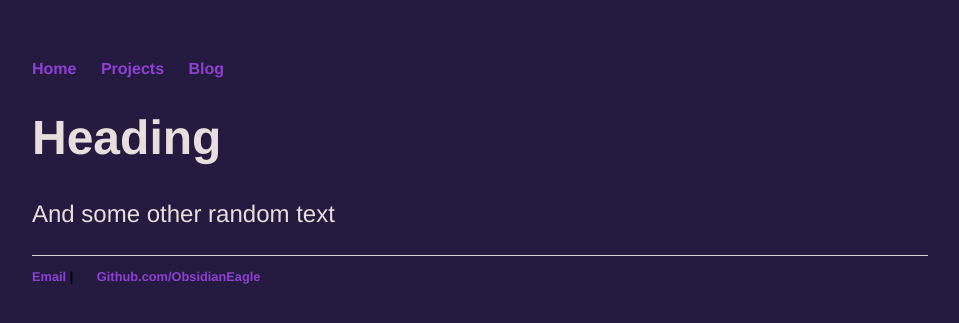
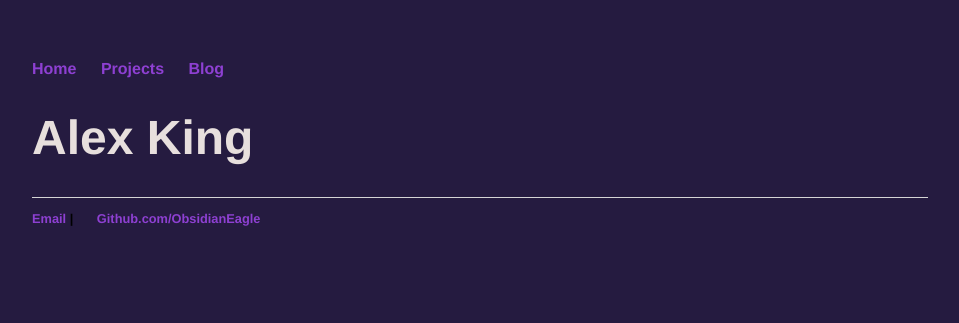
Before and after one commit to ObsidianEagle/ObsidianEagle.github.io, a Jekyll site: the page built from index.html, in a window 1280 px wide. Shown: the top 323 px of the page, without its empty margins (160-1119 px from the left). Built offline with Jekyll 4.4.1, drawn with Linux system fonts in a browser that asks for light colours.

Commit message:
Added (lack of) meaningful text to index

```diff
--- a/index.html
+++ b/index.html
@@ -3,6 +3,5 @@ layout: default
 title: Alex King
 ---
 <div class="blurb">
-	<h1>Heading</h1>
-	<p>And some other random text</p>
+	<h1>Alex King</h1>
 </div>
```
